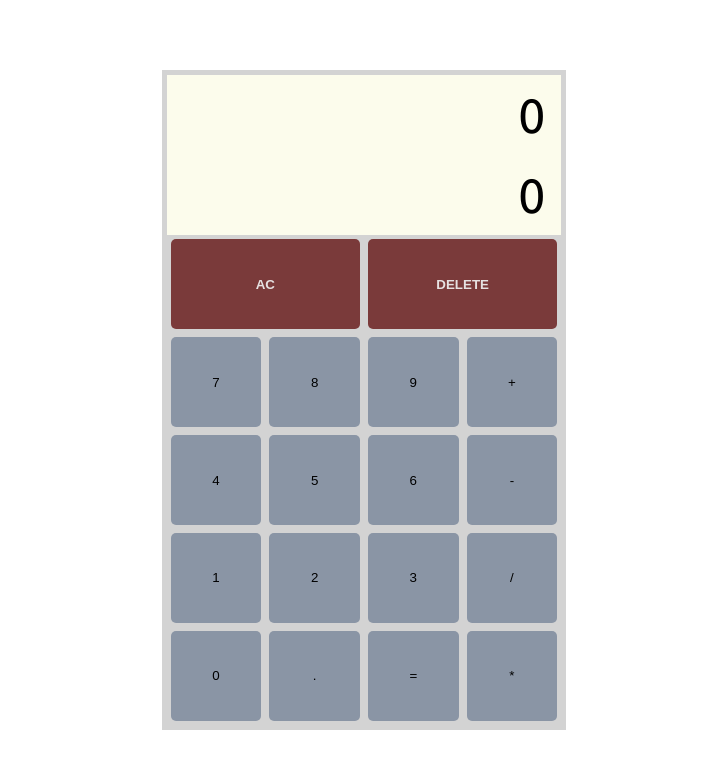
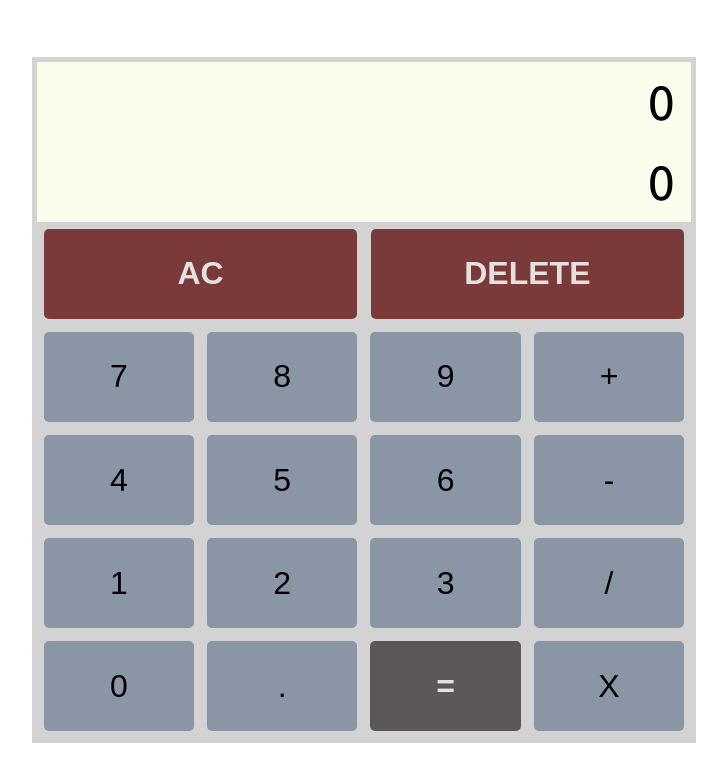
Before and after one commit to icelandico/react-calculator, a React (Create React App) app: page / in a window 1280 px wide. Shown: the top 782 px of the page, without its empty margins (276-1003 px from the left). Built offline with nearby package versions, Linux system fonts and the light colour scheme.

Commit message:
Styling clearing

```diff
--- a/src/Buttons/Buttons.css
+++ b/src/Buttons/Buttons.css
@@ -10,6 +10,8 @@
   height: 60px;
   border-radius: 5px;
   border: none;
+  outline: none;
+  font-size: 1rem;
 }
 
 .clear {
@@ -20,6 +22,16 @@
   text-transform: uppercase;
 }
 
+#equal {
+  font-weight: 900;
+  background-color: #5C5757;
+  color: #E6E1E1;
+}
+
+.single-button:active {
+  transform: translateY(3px);
+}
+
 @media screen and (min-width: 768px) {
   .single-button {
     height: 90px;
--- a/src/Buttons/Buttons.js
+++ b/src/Buttons/Buttons.js
@@ -33,7 +33,7 @@ class Buttons extends Component {
         <button className="single-button" id="zero" value="0">0</button>
         <button className="single-button" id="decimal" value=".">.</button>
         <button className="single-button" id="equal" value="equal">=</button>
-        <button className="single-button" id="multiply" value="*">*</button>
+        <button className="single-button" id="multiply" value="*">X</button>
       </div>
     )
   }
```
